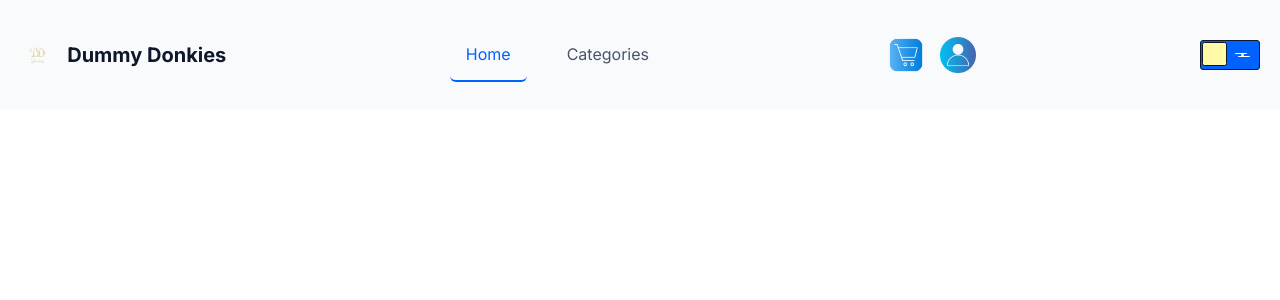
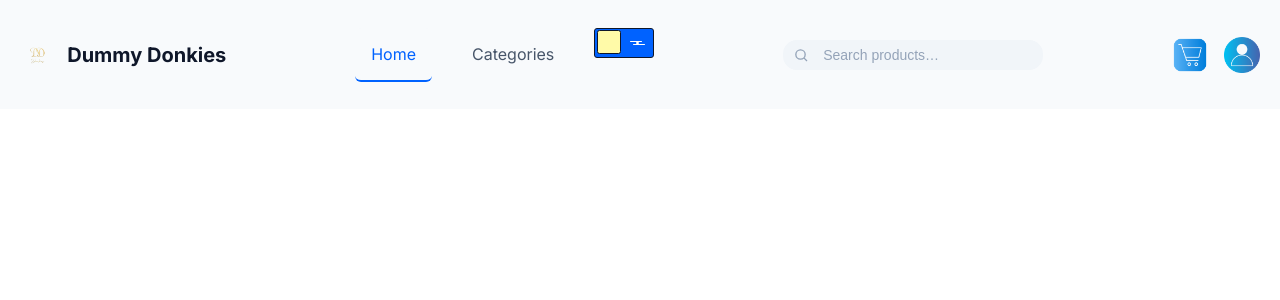
Before and after one commit to h-malaviya/dummy-donkies, a React (Vite) app in the folder frontend/: page /home in a window 1280 px wide. Shown: the top 300 px of the page. Built offline with nearby package versions, Linux system fonts and the light colour scheme.

Commit message:
feat : Add search bar

```diff
--- a/frontend/src/pages/home/features/ProfilePopup.jsx
+++ b/frontend/src/pages/home/features/ProfilePopup.jsx
@@ -32,7 +32,6 @@ export default function ProfilePopup({ isOpen, onClose, user, onUpdate }) {
 
   return (
     <>
-
       <div className="profile-modal">
         <header className="header">
           <h3>Profile</h3>
--- a/frontend/src/pages/home/features/styles/profilePopup.scss
+++ b/frontend/src/pages/home/features/styles/profilePopup.scss
@@ -23,7 +23,7 @@
 }
 
 .header {
-  padding: 1.25rem;
+  padding: 0rem 1.25rem;
   display: flex;
   justify-content: space-between;
   align-items: center;
--- a/frontend/src/shared/components/NavBar.jsx
+++ b/frontend/src/shared/components/NavBar.jsx
@@ -10,6 +10,7 @@ import { useState, useEffect } from 'react'
 import { ROUTES } from '../../app/appConfig'
 import { getClassNames } from '../utils/global'
 import ProfilePopup from '../../pages/home/features/ProfilePopup'
+import SearchBar from './SearchBar'
 const cartData = {
   id: 101,
   userId: 1,
@@ -211,12 +212,13 @@ function NavBar() {
           <h4 >Dummy Donkies</h4>
         </div>
 
-        <div className="nav-links">
+        {!isMenuOpen && <div className="nav-links">
           {navLinks.map((i, idx) => (
             <NavButton key={idx} text={i.text} url={i.url} />
           ))}
-        </div>
-
+          <ThemeButton className="theme-switch" />
+        </div>}
+        <SearchBar onSearch={(q) => console.log("Search:", q)} />
         <div className="logos">
           <img
             src={cart_icon}
@@ -234,8 +236,6 @@ function NavBar() {
 
           />
         </div>
-
-        <ThemeButton />
       </nav>
 
       <div
@@ -248,7 +248,8 @@ function NavBar() {
           ✕
         </button>
 
-        <div className="sidebar-links">
+        {isMenuOpen && <div className="sidebar-links">
+
           {navLinks.map((i, idx) => (
             <NavButton
               key={idx}
@@ -258,7 +259,8 @@ function NavBar() {
 
             />
           ))}
-        </div>
+          <ThemeButton />
+        </div>}
       </aside>
       {isCartOpen && <CartPopup
         isOpen={isCartOpen}
--- /dev/null
+++ b/frontend/src/shared/components/SearchBar.jsx
@@ -0,0 +1,31 @@
+import { useState } from "react";
+import "../styles/searchBar.scss";
+
+export default function SearchBar({ onSearch }) {
+  const [query, setQuery] = useState("");
+
+  const handleChange = (e) => {
+    const value = e.target.value;
+    setQuery(value);
+    onSearch?.(value);
+  };
+
+  return (
+    <div className="search-bar">
+      <svg
+        className="search-icon"
+        viewBox="0 0 24 24"
+        aria-hidden="true"
+      >
+        <path d="M21 21l-4.35-4.35m1.6-5.4a7 7 0 11-14 0 7 7 0 0114 0z" />
+      </svg>
+
+      <input
+        type="text"
+        placeholder="Search products…"
+        value={query}
+        onChange={handleChange}
+      />
+    </div>
+  );
+}
--- a/frontend/src/shared/styles/navBar.scss
+++ b/frontend/src/shared/styles/navBar.scss
@@ -21,16 +21,21 @@
     height: 36px;
   }
 
-
-
   .nav-links {
     display: flex;
+    justify-content: baseline;
     gap: 1.5rem;
+    .theme-switch{
+
+      margin-top: 3rem;
+    }
   }
-  .logos{
-    display:flex;
+
+  .logos {
+    display: flex;
     gap: 1rem;
   }
+
   /* HAMBURGER */
   .menu-btn {
     display: none;
@@ -75,6 +80,10 @@
 
     }
 
+    .search-bar {
+      order: 3;
+      margin-top: 10px;
+    }
 
   }
 }
--- /dev/null
+++ b/frontend/src/shared/styles/searchBar.scss
@@ -0,0 +1,53 @@
+@use "../../styles/theme.scss" as *;
+
+.search-bar {
+  position: relative;
+  display: flex;
+  align-items: center;
+  background: var(--bg-3);
+  border-radius: 14px;
+  padding: 6px 12px;
+  width: 260px;
+  transition: 0.3s ease;
+
+  input {
+    background: transparent;
+    border: none;
+    outline: none;
+    color: var(--text-1);
+    font-size: 14px;
+    width: 100%;
+    padding-left: 28px;
+
+    &::placeholder {
+      color: var(--text-3);
+    }
+  }
+
+  .search-icon {
+    position: absolute;
+    left: 10px;
+    width: 16px;
+    height: 16px;
+    fill: none;
+    stroke: var(--text-3);
+    stroke-width: 2;
+    transition: 0.3s ease;
+  }
+
+  &:focus-within {
+    box-shadow: 0 0 0 2px rgba(0, 242, 255, 0.25);
+    background: var(--bg-2);
+
+    .search-icon {
+      stroke: var(--primary);
+    }
+  }
+}
+
+/* MOBILE */
+@media (max-width: 768px) {
+  .search-bar {
+    width: 100%;
+  }
+}
```
Lines whose indentation alone changed are shown as unchanged.
